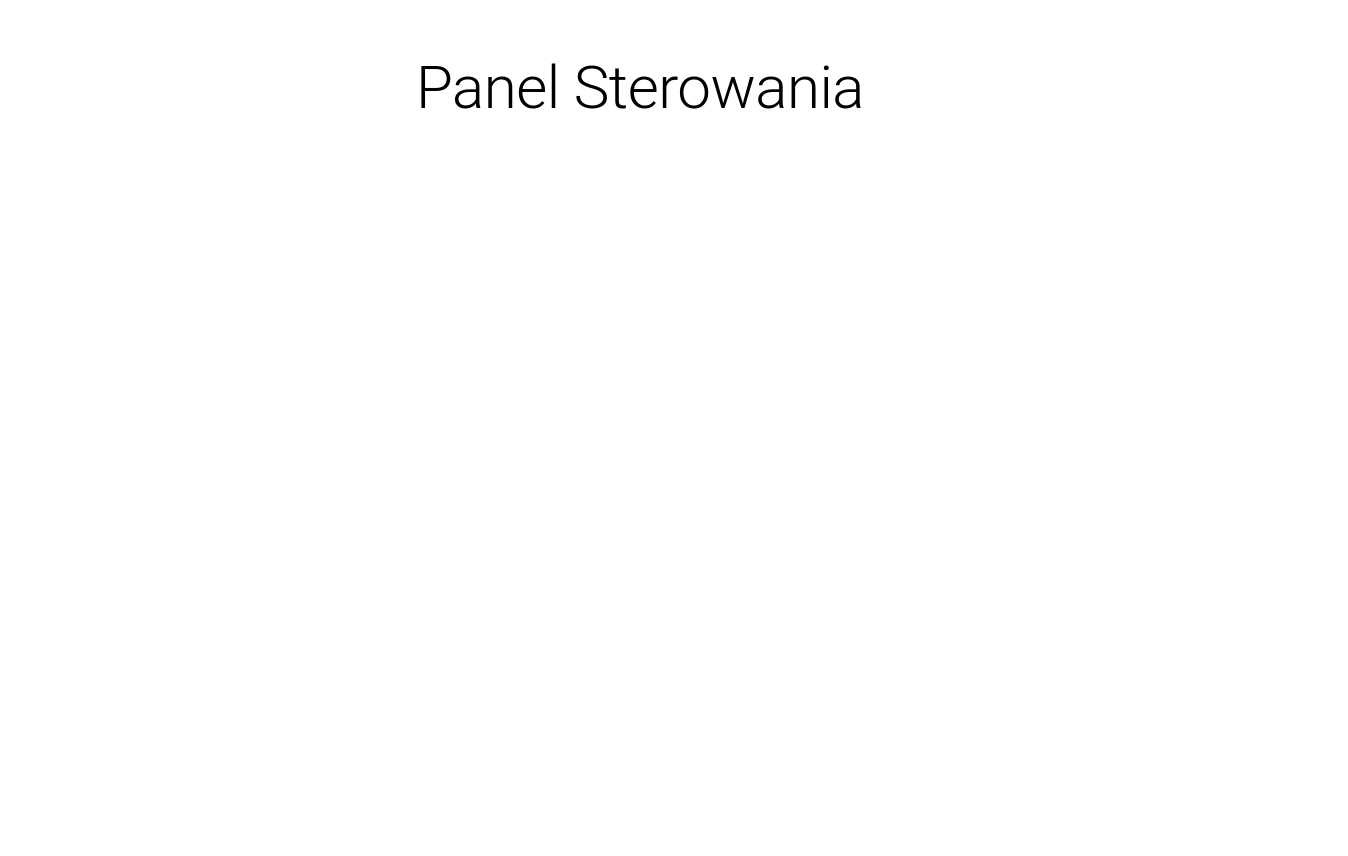
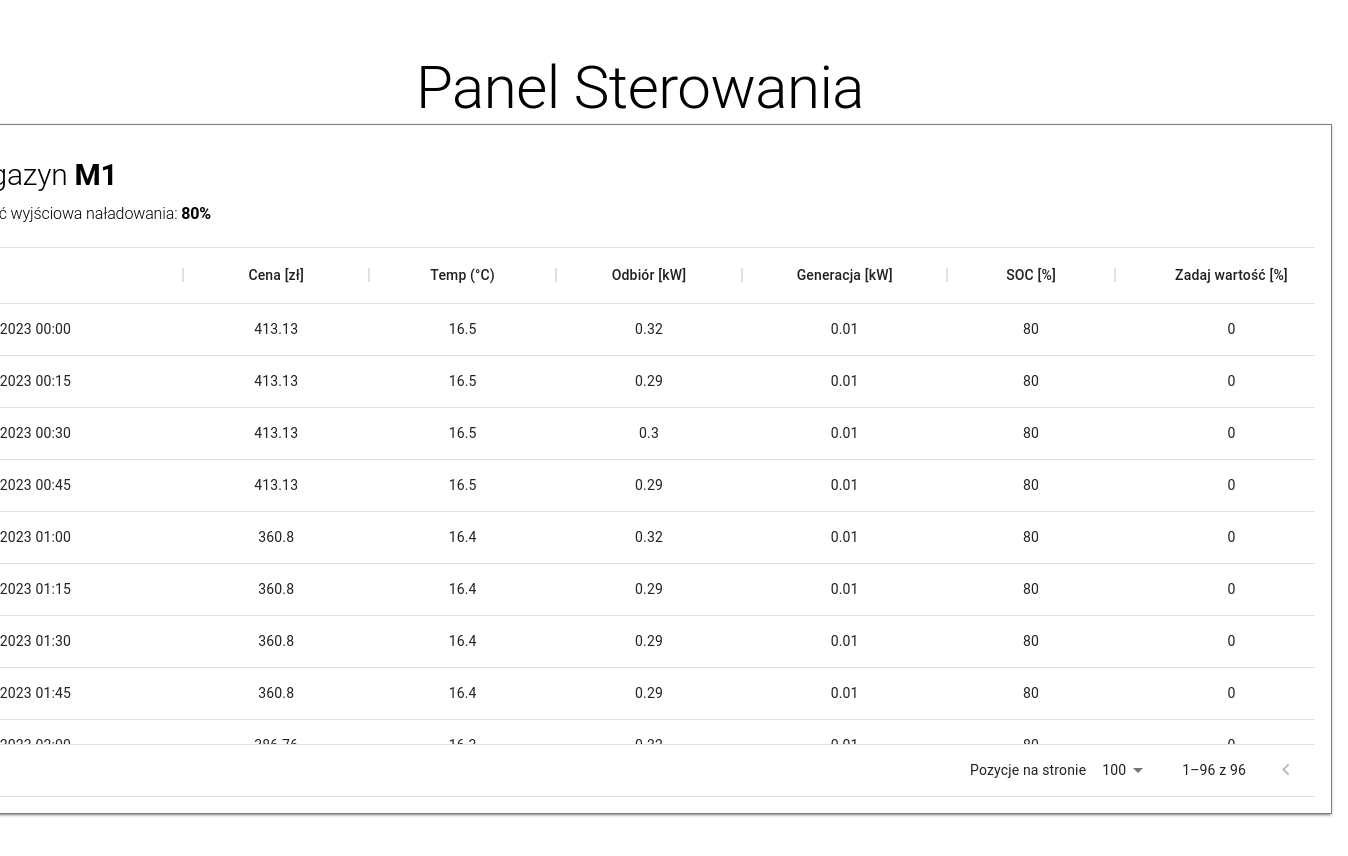
Before and after one commit to LukaszJasinskiGitHub/Monolith, a React (Create React App) app: page / in a window 1280 px wide. Shown: the part 880-1736 px from the top of the page, 1348 px wide, since content can reach past the window. Before the commit the page ends 1084 px from the top, so only its background shows below. Built offline with nearby package versions, Linux system fonts and the light colour scheme.

Commit message:
MOA-2: Add Unit Alfa Control component.

```diff
--- a/package.json
+++ b/package.json
@@ -7,6 +7,7 @@
     "@emotion/styled": "^11.14.0",
     "@mui/icons-material": "^5.14.1",
     "@mui/material": "^5.16.11",
+    "@mui/x-data-grid": "^6.9.2",
     "@types/jest": "^29.5.14",
     "@types/node": "^22.8.2",
     "@types/react": "^18.3.12",
@@ -17,7 +18,7 @@
     "react-router-dom": "^6.28.0",
     "react-scripts": "5.0.1",
     "recharts": "^2.13.3",
-    "typescript": "^5.6.3",
+    "typescript": "^4.9.5",
     "web-vitals": "^2.1.4"
   },
   "scripts": {
--- a/src/App.tsx
+++ b/src/App.tsx
@@ -7,6 +7,9 @@ import { RoutesVars } from "./constants/constRoutes";
 import "./App.css";
 
 const UnitAlfaMonitoring = lazy(() => import("../src/components/unit-alfa-monitoring"));
+
+const UnitAlfaControl = lazy(() => import("../src/components/unit-alfa-control"));
+
 
 const App = () => {
   const MissingRoute = () => <Navigate to={{ pathname: RoutesVars.HOME }} replace />;
@@ -35,7 +38,7 @@ const App = () => {
                 <Stack flexDirection="column" alignItems="center" sx={{ mt: 8 }}>
                   <Typography variant="h2">Panel Sterowania</Typography>
                   <Stack flexDirection="row" alignItems="center" justifyContent="center" flexWrap="wrap">
-                    {/* Control Panel Placeholder*/}
+                    <UnitAlfaControl />
                   </Stack>
                 </Stack>
               </Box>
--- /dev/null
+++ b/src/components/unit-alfa-control/Table/index.tsx
@@ -0,0 +1,101 @@
+import React from "react";
+import { DataGrid, GridColDef } from "@mui/x-data-grid";
+
+import { ParsedDataInterface } from "../";
+
+const columns: GridColDef[] = [
+  {
+    field: "id",
+    headerName: "ID",
+    width: 0,
+    headerAlign: "center",
+    align: "center",
+    sortable: false
+  },
+  {
+    field: "date",
+    headerName: "Data",
+    flex: 25,
+    sortable: false
+  },
+  {
+    field: "price",
+    headerName: "Cena [zł]",
+    flex: 20,
+    headerAlign: "center",
+    align: "center",
+    sortable: false
+  },
+  {
+    field: "temperature",
+    headerName: "Temp (°C)",
+    flex: 20,
+    headerAlign: "center",
+    align: "center",
+    sortable: false
+  },
+  {
+    field: "load",
+    headerName: "Odbiór [kW]",
+    flex: 20,
+    headerAlign: "center",
+    align: "center",
+    sortable: false
+  },
+  {
+    field: "generation",
+    headerName: "Generacja [kW]",
+    flex: 22,
+    headerAlign: "center",
+    align: "center",
+    sortable: false
+  },
+  {
+    field: "chargeLevel",
+    headerName: "SOC [%]",
+    flex: 18,
+    type: "number",
+    headerAlign: "center",
+    align: "center",
+    sortable: false
+  },
+  {
+    field: "setCharge",
+    headerName: "Zadaj wartość [%]",
+    flex: 25,
+    type: "number",
+    headerAlign: "center",
+    align: "center",
+    editable: true,
+    sortable: false
+  },
+];
+
+const ControlTable = ({ tableRows }: { tableRows: ParsedDataInterface[] }) => {
+  if (!tableRows) return <div>Ładowanie..</div>;
+
+  return (
+    <div style={{ height: 550, width: "100%", overflowX: 'scroll', }}>
+      <DataGrid
+        sx={{ minWidth: 1400 }}
+        rows={tableRows}
+        columns={columns}
+        disableColumnMenu
+        loading={!tableRows.length}
+        disableRowSelectionOnClick
+        columnVisibilityModel={{ id: false }}
+        pageSizeOptions={[5, 10, 15, 20, 100]}
+        localeText={{
+          MuiTablePagination: {
+            labelRowsPerPage: "Pozycje na stronie",
+            labelDisplayedRows: function defaultLabelDisplayedRows({ from, to, count, }) {
+              return `${from}–${to} z ${count !== -1 ? count : `więcej niż ${to}`}`;
+            },
+          },
+        }}
+      />
+    </div>
+  );
+}
+
+export default ControlTable;
--- /dev/null
+++ b/src/components/unit-alfa-control/Table/utils.ts
@@ -0,0 +1,23 @@
+import { ParsedDataInterface } from "../";
+
+export function createRowData(
+  id: string | number,
+  date: string,
+  price: string,
+  temperature: string,
+  load: string,
+  generation: string,
+  setCharge: string | number,
+  chargeLevel: string | number
+): ParsedDataInterface {
+  return {
+    id: Number(id),
+    date,
+    price,
+    temperature,
+    load,
+    generation,
+    setCharge: Number(setCharge),
+    chargeLevel: Number(chargeLevel),
+  };
+}
--- /dev/null
+++ b/src/components/unit-alfa-control/data/dataControl.ts
@@ -0,0 +1,97 @@
+export const dataControl = `1;24.05.2023 00:00;413.13;16.5;0.32;0.01;0;80
+2;24.05.2023 00:15;413.13;16.5;0.29;0.01;0;80
+3;24.05.2023 00:30;413.13;16.5;0.3;0.01;0;80
+4;24.05.2023 00:45;413.13;16.5;0.29;0.01;0;80
+5;24.05.2023 01:00;360.8;16.4;0.32;0.01;0;80
+6;24.05.2023 01:15;360.8;16.4;0.29;0.01;0;80
+7;24.05.2023 01:30;360.8;16.4;0.29;0.01;0;80
+8;24.05.2023 01:45;360.8;16.4;0.29;0.01;0;80
+9;24.05.2023 02:00;386.76;16.3;0.32;0.01;0;80
+10;24.05.2023 02:15;386.76;16.3;0.31;0.01;0;80
+11;24.05.2023 02:30;386.76;16.3;0.28;0.01;0;80
+12;24.05.2023 02:45;386.76;16.3;0.29;0.01;0;80
+13;24.05.2023 03:00;410.71;16.2;0.3;0.01;0;80
+14;24.05.2023 03:15;410.71;16.2;0.3;0.01;0;80
+15;24.05.2023 03:30;410.71;16.2;0.29;0.01;0;80
+16;24.05.2023 03:45;410.71;16.2;0.31;0.01;0;80
+17;24.05.2023 04:00;402.97;16;0.31;0.01;0;80
+18;24.05.2023 04:15;402.97;16;0.29;0.01;0;80
+19;24.05.2023 04:30;402.97;16;0.29;0.01;0;80
+20;24.05.2023 04:45;402.97;16;0.3;0.01;0;80
+21;24.05.2023 05:00;456.59;16.3;0.29;0.01;0;80
+22;24.05.2023 05:15;456.59;16.3;0.29;0.01;0;80
+23;24.05.2023 05:30;456.59;16.3;0.31;0.01;0;80
+24;24.05.2023 05:45;456.59;16.3;0.32;0.02;0;80
+25;24.05.2023 06:00;563.4;17.9;0.31;0.02;0;80
+26;24.05.2023 06:15;563.4;17.9;0.33;0.02;0;80
+27;24.05.2023 06:30;563.4;17.9;0.31;-0.04;0;80
+28;24.05.2023 06:45;563.4;17.9;0.31;-0.14;0;80
+29;24.05.2023 07:00;639.99;19.3;0.31;-0.43;0;80
+30;24.05.2023 07:15;639.99;19.3;0.32;-0.88;0;80
+31;24.05.2023 07:30;639.99;19.3;0.32;-1.47;0;80
+32;24.05.2023 07:45;639.99;19.3;0.31;-2.17;0;80
+33;24.05.2023 08:00;537.12;20.5;0.33;-2.91;0;80
+34;24.05.2023 08:15;537.12;20.5;0.3;-3.64;0;80
+35;24.05.2023 08:30;537.12;20.5;0.29;-4.41;0;80
+36;24.05.2023 08:45;537.12;20.5;0.9;-5.09;0;80
+37;24.05.2023 09:00;415.41;21.7;0.32;-5.57;0;80
+38;24.05.2023 09:15;415.41;21.7;0.3;-6.29;0;80
+39;24.05.2023 09:30;415.41;21.7;1.84;-6.91;0;80
+40;24.05.2023 09:45;415.41;21.7;1.36;-7.39;0;80
+41;24.05.2023 10:00;376.02;22.4;1.78;-7.86;0;80
+42;24.05.2023 10:15;376.02;22.4;1.61;-8.21;0;80
+43;24.05.2023 10:30;376.02;22.4;1.12;-8.54;0;80
+44;24.05.2023 10:45;376.02;22.4;1.33;-8.88;0;80
+45;24.05.2023 11:00;367.11;22.9;1.39;-9.13;0;80
+46;24.05.2023 11:15;367.11;22.9;1.37;-9.33;0;80
+47;24.05.2023 11:30;367.11;22.9;1.48;-9.45;0;80
+48;24.05.2023 11:45;367.11;22.9;1.29;-9.51;0;80
+49;24.05.2023 12:00;321.14;23.2;1.29;-9.75;0;80
+50;24.05.2023 12:15;321.14;23.2;1.4;-9.78;0;80
+51;24.05.2023 12:30;321.14;23.2;1.44;-9.88;0;80
+52;24.05.2023 12:45;321.14;23.2;1.33;-9.83;0;80
+53;24.05.2023 13:00;349.11;23.2;1.5;-9.99;0;80
+54;24.05.2023 13:15;349.11;23.2;1.46;-9.75;0;80
+55;24.05.2023 13:30;349.11;23.2;1.51;-9.72;0;80
+56;24.05.2023 13:45;349.11;23.2;1.45;-9.56;0;80
+57;24.05.2023 14:00;377.36;22.6;1.48;-9.37;0;80
+58;24.05.2023 14:15;377.36;22.6;1.37;-9.18;0;80
+59;24.05.2023 14:30;377.36;22.6;1.36;-8.81;0;80
+60;24.05.2023 14:45;377.36;22.6;1.37;-8.61;0;80
+61;24.05.2023 15:00;414.07;22;1.36;-8.32;0;80
+62;24.05.2023 15:15;414.07;22;1.15;-8.01;0;80
+63;24.05.2023 15:30;414.07;22;1.31;-7.68;0;80
+64;24.05.2023 15:45;414.07;22;1.31;-7.21;0;80
+65;24.05.2023 16:00;421.77;21.8;1.39;-6.69;0;80
+66;24.05.2023 16:15;421.77;21.8;1.37;-6.2;0;80
+67;24.05.2023 16:30;421.77;21.8;1.14;-5.67;0;80
+68;24.05.2023 16:45;421.77;21.8;0.96;-5.06;0;80
+69;24.05.2023 17:00;555.07;21.1;0.95;-4.5;0;80
+70;24.05.2023 17:15;555.07;21.1;0.97;-3.79;0;80
+71;24.05.2023 17:30;555.07;21.1;1.41;-2.88;0;80
+72;24.05.2023 17:45;555.07;21.1;0.99;-1.94;0;80
+73;24.05.2023 18:00;689.37;20;1.39;-1.07;0;80
+74;24.05.2023 18:15;689.37;20;1.34;-0.9;0;80
+75;24.05.2023 18:30;689.37;20;2.02;-0.58;0;80
+76;24.05.2023 18:45;689.37;20;0.85;-0.3;0;80
+77;24.05.2023 19:00;796.8;18.6;0.47;-0.26;0;80
+78;24.05.2023 19:15;796.8;18.6;0.47;-0.19;0;80
+79;24.05.2023 19:30;796.8;18.6;0.31;-0.1;0;80
+80;24.05.2023 19:45;796.8;18.6;0.29;-0.04;0;80
+81;24.05.2023 20:00;742.1;18.2;0.32;0.02;0;80
+82;24.05.2023 20:15;742.1;18.2;0.31;0.02;0;80
+83;24.05.2023 20:30;742.1;18.2;0.3;0.02;0;80
+84;24.05.2023 20:45;742.1;18.2;0.31;0.01;0;80
+85;24.05.2023 21:00;613.27;17.8;0.31;0.01;0;80
+86;24.05.2023 21:15;613.27;17.8;0.29;0.01;0;80
+87;24.05.2023 21:30;613.27;17.8;0.28;0.01;0;80
+88;24.05.2023 21:45;613.27;17.8;0.27;0.01;0;80
+89;24.05.2023 22:00;484.93;17.6;0.29;0.01;0;80
+90;24.05.2023 22:15;484.93;17.6;0.27;0.01;0;80
+91;24.05.2023 22:30;484.93;17.6;0.28;0.01;0;80
+92;24.05.2023 22:45;484.93;17.6;0.28;0.01;0;80
+93;24.05.2023 23:00;411.83;17;0.29;0.01;0;80
+94;24.05.2023 23:15;411.83;17;0.27;0.01;0;80
+95;24.05.2023 23:30;411.83;17;0.28;0.01;0;80
+96;24.05.2023 23:45;411.83;17;0.26;0.01;0;80
+`;
--- /dev/null
+++ b/src/components/unit-alfa-control/index.tsx
@@ -0,0 +1,69 @@
+import React, { useEffect, useMemo, useState } from "react";
+import { Typography, Box } from "@mui/material";
+import Papa from "papaparse";
+
+import ControlTable from "./Table";
+import { dataControl } from "./data/dataControl";
+import { createRowData } from "./Table/utils";
+
+export interface ParsedDataInterface {
+  id: string | number;
+  date: string;
+  price: string;
+  temperature: string;
+  load: string;
+  generation: string;
+  setCharge: string | number;
+  chargeLevel: string | number;
+}
+
+
+const UnitAlfaControl = () => {
+  const [parsedData, setParsedData] = useState<ParsedDataInterface[]>([]);
+
+  useEffect(() => {
+    Papa.parse(dataControl, {
+      complete: function (results: { data: any[]; }) {
+        const transformedData = results.data.filter(item => item[0] !== '').map(item => ({
+          id: item[0],
+          date: item[1],
+          price: item[2],
+          temperature: item[3],
+          load: item[4],
+          generation: item[5],
+          setCharge: item[6],
+          chargeLevel: item[7]
+        }));
+
+        setParsedData(transformedData);
+      },
+    });
+  }, []);
+
+
+  const tableRows = useMemo(() => parsedData && parsedData.map((data) => {
+    const { id, date, price, temperature, load, generation, setCharge, chargeLevel } = data;
+    return createRowData(id, date, price, temperature, load, generation, setCharge, chargeLevel);
+  }), [parsedData]);
+
+  return (
+    <Box
+      component="section"
+      flexDirection="column"
+      sx={{ maxWidth: 1400, border: "1px solid gray", p: 2, mb: 2, mr: 2, boxShadow: "0px 3px 1px -2px rgb(0 0 0 / 20%), 0px 2px 2px 0px rgb(0 0 0 / 14%), 0px 1px 5px 0px rgb(0 0 0 / 12%)" }}
+    >
+      <Typography gutterBottom variant="h2" component="div" sx={{ mt: 2, fontSize: 30 }}>
+        Magazyn <strong>M1</strong>
+      </Typography>
+
+      <Typography gutterBottom variant="h2" component="div" sx={{ mt: 1, mb: 3, fontSize: 16 }}>
+        Wartość wyjściowa naładowania:{" "}
+        <strong>{tableRows[0]?.chargeLevel}%</strong>
+      </Typography>
+
+      {tableRows && <ControlTable tableRows={tableRows} />}
+    </Box>
+  );
+};
+
+export default UnitAlfaControl;
```
Also changed, not shown: 1 other file (tests, documents, lock files or other folders).
